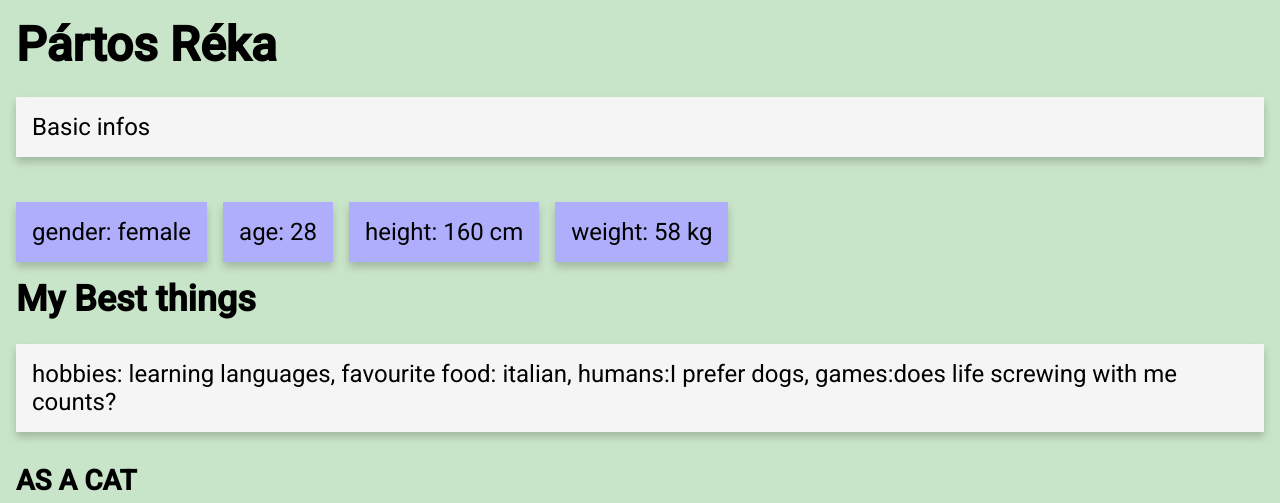
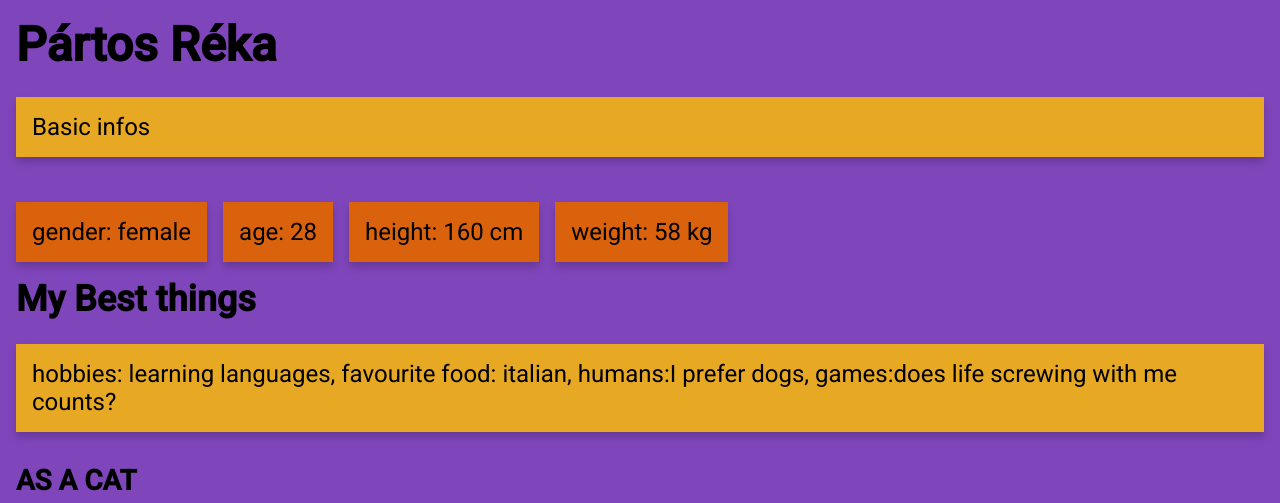
Before and after one commit to parti26/this-is-me, a plain HTML site: page index.html in a window 1280 px wide. Shown: the top 503 px of the page. Drawn offline with Linux system fonts and the light colour scheme.

Commit message:
color change

```diff
--- a/index.css
+++ b/index.css
@@ -6,7 +6,7 @@
   --base-margin: 1rem;
   --p-margin-bottom: 2rem;
   --shadow: 0 5px 8px rgba(0, 0, 0, 0.200);
-  --img-width: 40%;
+  --img-width: 20%;
 }
 
 * {
@@ -18,7 +18,7 @@ body {
   padding: var(--base-padding);
   font-family: "Roboto", sans-serif;
   font-size: var(--font-size-base);
-  background-color: rgb(201, 229, 201);
+  background-color: rgb(127, 70, 188);
 }
 
 h1:first-child {
@@ -36,7 +36,7 @@ h2 {
 }
 
 p {
-  background-color: rgb(245, 245, 245);
+  background-color: rgb(231, 169, 35);
   box-shadow: var(--shadow);
   padding: var(--base-padding);
   margin-bottom: var(--p-margin-bottom);
@@ -53,7 +53,7 @@ ul {
 
 ul li {
   list-style-type: none;
-  background-color: rgb(174, 174, 253);
+  background-color: rgb(219, 98, 12);
   padding: var(--base-padding);
   box-shadow: var(--shadow);
   margin-top: .8rem;
```
